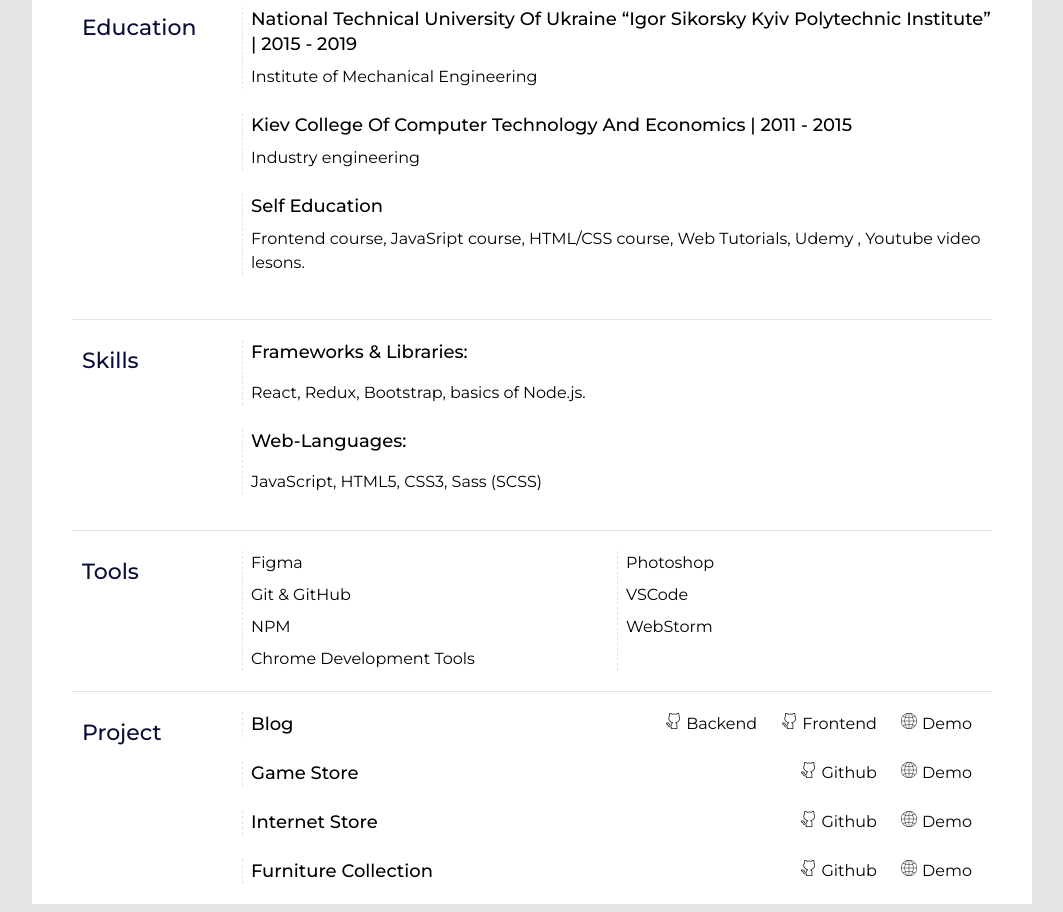
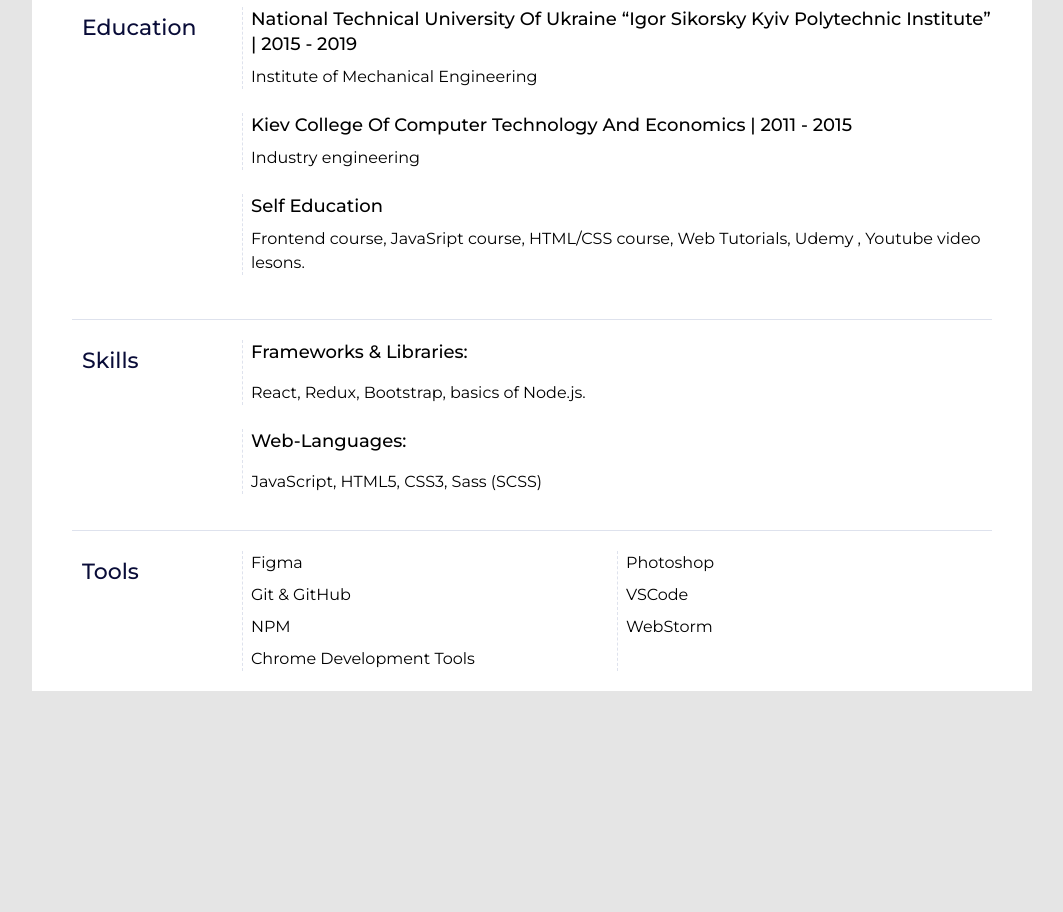
Before and after one commit to Defisto7/CV, a plain HTML site: page index.html in a window 1280 px wide. Shown: the part 502-1414 px from the top of the page, without its empty margins (116-1179 px from the left). After the commit the page ends 1201 px from the top, so only its background shows below. Drawn offline with Linux system fonts and the light colour scheme.

Commit message:
Master
removed unnecessary

```diff
--- a/index.html
+++ b/index.html
@@ -40,7 +40,7 @@
     <main class="main">
         <section class="contacs">
             <a class="contacs__link phone" href="tel:+380939155085"><img class="icons" src="img/icons/smartphone.png"
-                    alt><img>+380939155085 (Telegram, Viber)</a>
+                    alt><img>+380939155085</a>
             <a class="contacs__link" href="mailto:criska7@gmail.com"><img class="icons" src="img/icons/email.png"
                     alt><img>dimayanovskyi@gmail.com</a>
             <a class="contacs__link" target="_blank" href="http://t.me/Defisto"><img class="icons"
@@ -136,60 +136,6 @@
             </div>
         </section>
 
-        <section class="info">
-            <h2 class="info__title">Project</h2>
-            <div class="info__content">
-
-                <div class="project">
-                    <h3 class="skills__title">Blog</h3>
-                    <br>
-                    <div class="project__link">
-                        <a class="project__link" target="_blank" href="https://github.com/Defisto7/blog-frontend"><img
-                                class="icons" src="img/icons/github.png" alt><img>Backend</a>
-                        <a class="project__link" target="_blank" href="https://github.com/Defisto7/blog"><img
-                                class="icons" src="img/icons/github.png" alt><img>Frontend</a>
-                        <a class="project__link" target="_blank" href="https://blog-eight-neon.vercel.app/"><img
-                                class="icons" src="img/icons/internet.png" alt><img>Demo</a>
-                    </div>
-                </div>
-
-                <div class="project">
-                    <h3 class="skills__title">Game store</h3>
-                    <br>
-                    <div class="project__link">
-                        <a class="project__link" target="_blank" href="https://github.com/Defisto7/games-store"><img
-                                class="icons" src="img/icons/github.png" alt><img>Github</a>
-                        <a class="project__link" target="_blank" href="https://games-store-orpin.vercel.app/"><img
-                                class="icons" src="img/icons/internet.png" alt><img>Demo</a>
-                    </div>
-
-                </div>
-
-                <div class="project">
-                    <h3 class="skills__title">Internet store</h3>
-                    <br>
-                    <div class="project__link">
-                        <a class="project__link" target="_blank" href="https://github.com/Defisto7/internet-store"><img
-                                class="icons" src="img/icons/github.png" alt><img>Github</a>
-                        <a class="project__link" target="_blank" href="https://internet-shop-food.herokuapp.com/"><img
-                                class="icons" src="img/icons/internet.png" alt><img>Demo</a>
-                    </div>
-
-                </div>
-
-                <div class="project">
-                    <h3 class="skills__title">Furniture collection</h3>
-                    <h3 class="skills__title"></h3>
-                    <div class="project__link">
-                        <a class="project__link" target="_blank" href="https://github.com/Defisto7/desire"><img
-                                class="icons" src="img/icons/github.png" alt><img>Github</a>
-                        <a class="project__link" target="_blank" href="https://defisto7.github.io/desire-dist/"><img
-                                class="icons" src="img/icons/internet.png" alt><img>Demo</a>
-                    </div>
-                </div>
-
-            </div>
-        </section>
     </main>
 </div>
 </body>
--- a/style.css
+++ b/style.css
@@ -200,20 +200,3 @@ strong {
 .tools__item:first-child {
   margin-top: 0;
 }
-
-.project {
-  display: flex;
-  justify-content: space-between;
-  border-left: 1px dashed #DEE2ED;
-  padding-left: 8px;
-  margin-top: 24px;
-}
-.project:first-child {
-  margin-top: 0;
-}
-
-.project__link{
-  margin: 0 10px;
-  text-decoration: none;
-  color: black
-}
```
